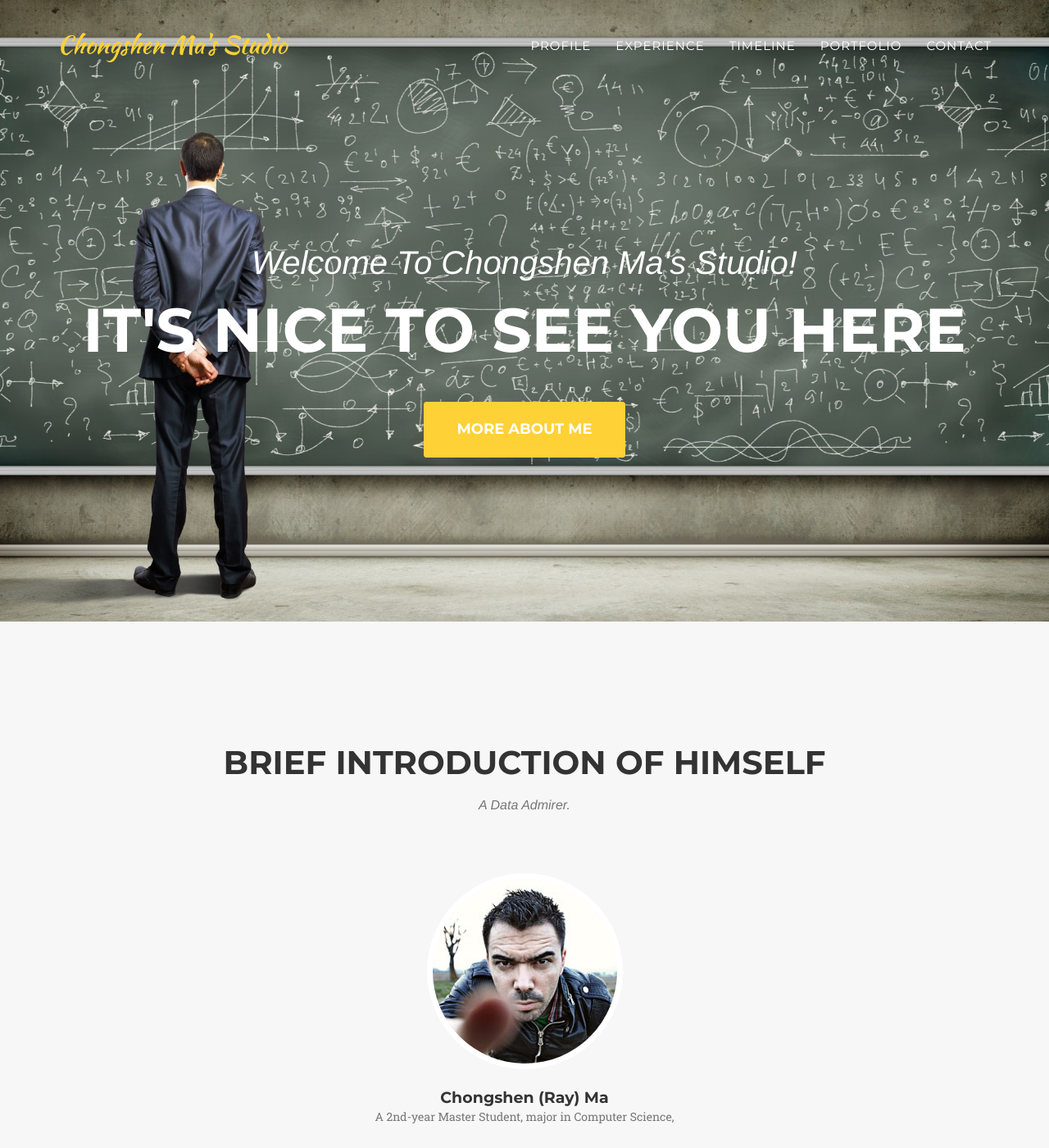
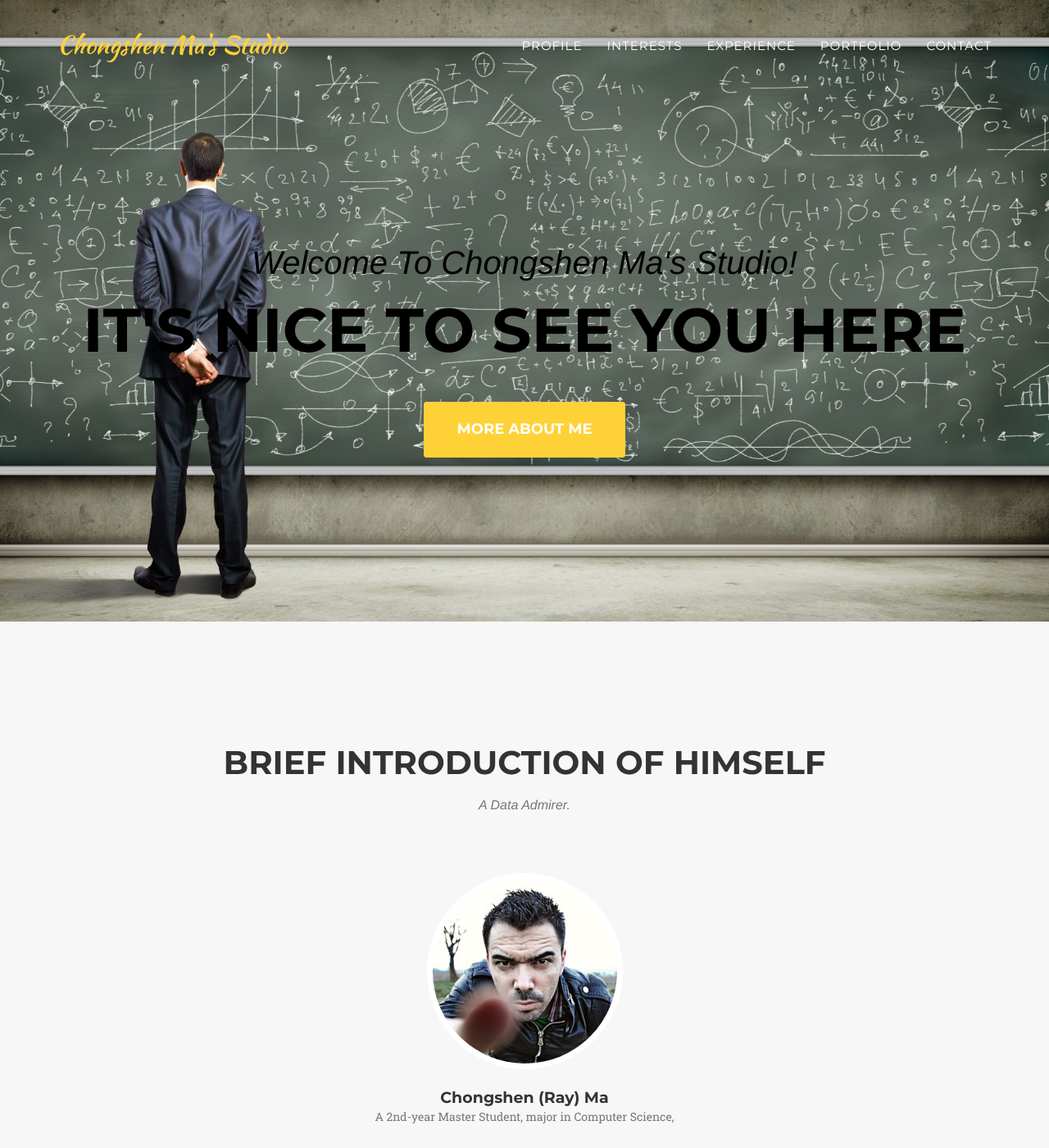
Before and after one commit to machongshen/machongshen_homepage, a Jekyll site: the page built from index.html, in a window 1280 px wide and 1400 px high. Shown: the whole window at 82% size. Built offline with Jekyll 4.4.1, drawn with Linux system fonts in a browser that asks for light colours; some web fonts are replaced.

Commit message:
use name interests

```diff
--- a/_includes/css/agency.css
+++ b/_includes/css/agency.css
@@ -264,7 +264,7 @@ fieldset[disabled] .btn-xl.active {
 
 header {
     text-align: center;
-    color: #fff;
+    color: #000;
     background-attachment: scroll;
     background-image: url(../img/header-bg.jpg);
     background-position: center center;
--- a/_includes/header.html
+++ b/_includes/header.html
@@ -22,10 +22,10 @@
                         <a class="page-scroll" href="#profile">Profile</a>
                     </li>
                     <li>
-                        <a class="page-scroll" href="#interests">Experience</a>
+                        <a class="page-scroll" href="#interests">Interests</a>
                     </li>
                     <li>
-                        <a class="page-scroll" href="#about">Timeline</a>
+                        <a class="page-scroll" href="#about">Experience</a>
                     </li>
                     <li>
                         <a class="page-scroll" href="#portfolio">Portfolio</a>
```
